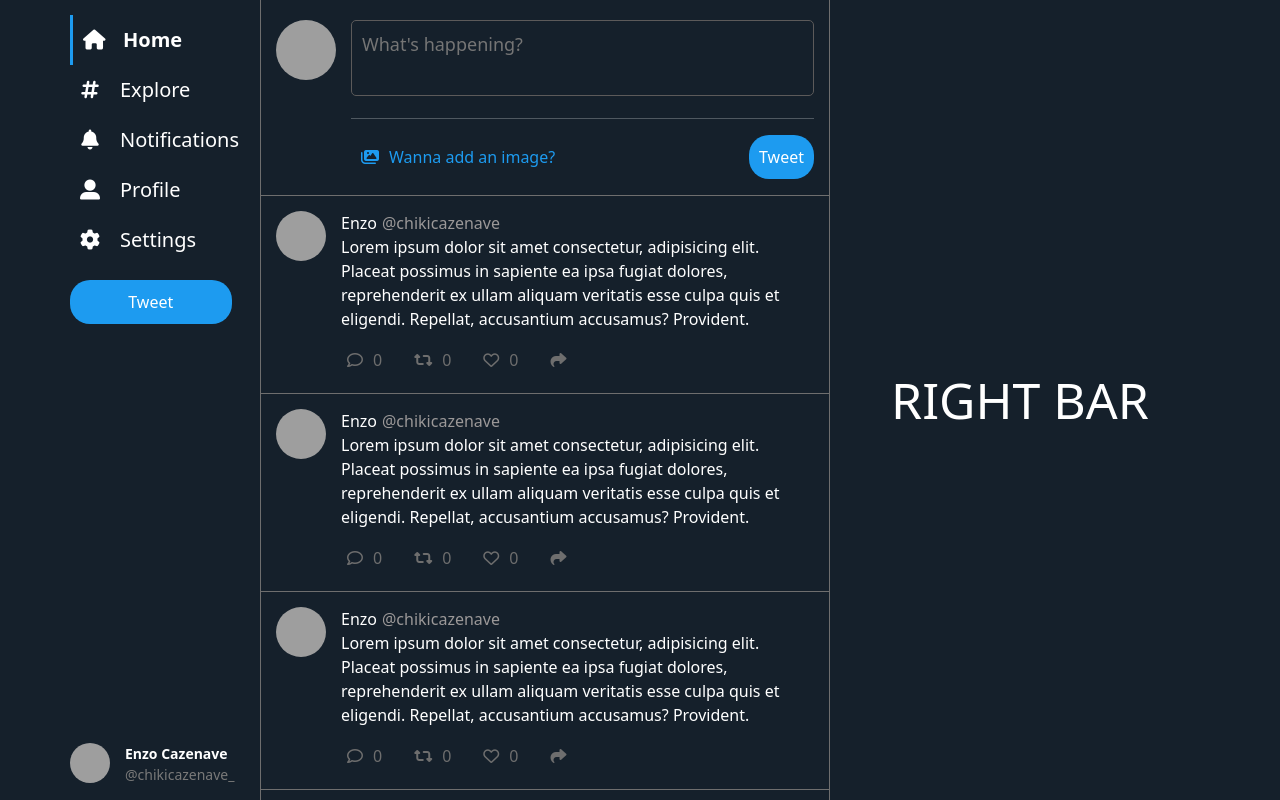
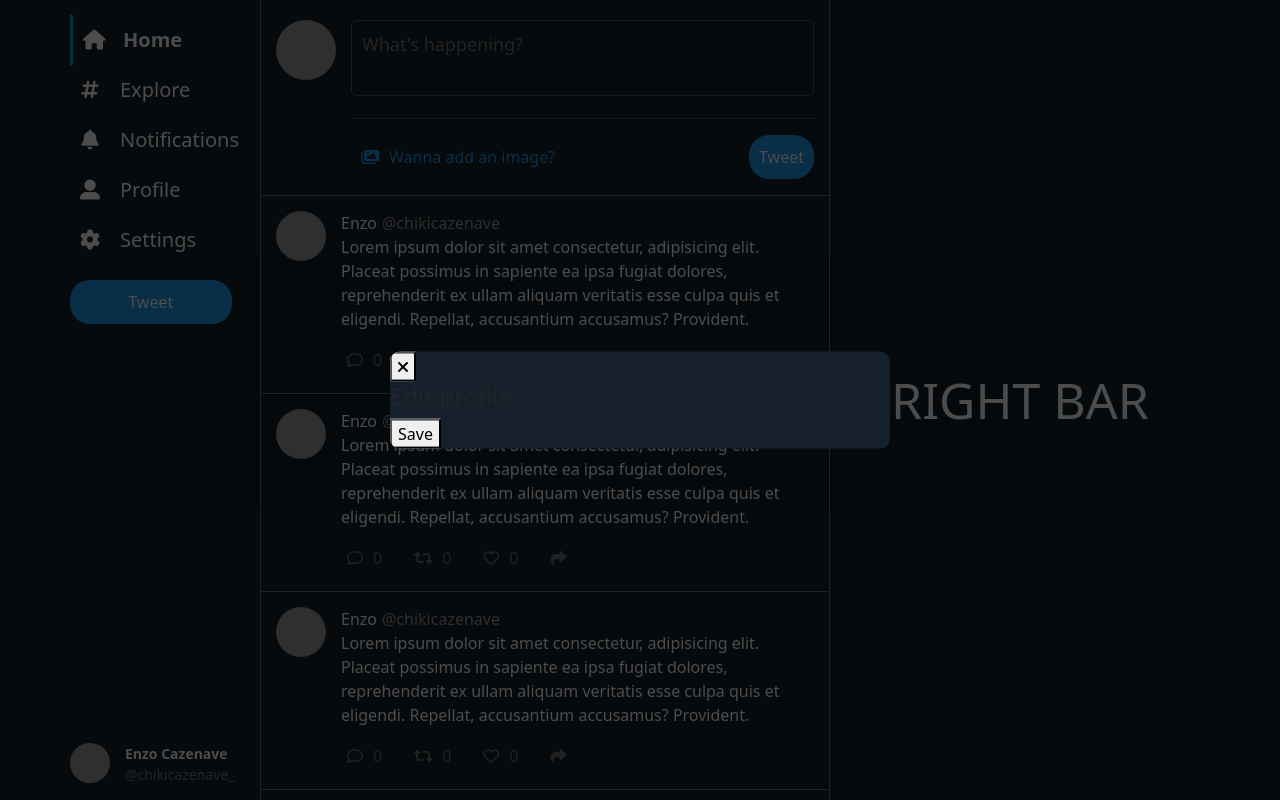
Before and after one commit to enzocazenave/twitter, a React (Vite) app: page /home in a window 1280 px wide. Built offline with nearby package versions, Linux system fonts and the light colour scheme; grey boxes are pictures that could not be loaded.

Commit message:
Add nav of edit profile modal

```diff
--- a/src/components/Modals/EditProfileModal.jsx
+++ b/src/components/Modals/EditProfileModal.jsx
@@ -14,14 +14,16 @@ Modal.setAppElement('#root');
 export const EditProfileModal = () => {
     return (
         <Modal
-            isOpen={ false }
+            isOpen={ true }
             style={ modalStyle }
             className="modal"
             overlayClassName="modal-background"
             closeTimeoutMS={ 200 }
         >
-            <div className="tweetmodal-nav">
-                <button className="tweetmodal-nav_button" type="button"><i className="fa fa-close"></i></button>
+            <div className="editmodal-nav">
+                <button className="editmodal-nav_close" type="button"><i className="fa fa-close"></i></button>
+                <h4 className="editmodal-nav_title">Edit profile</h4>
+                <button className="editmodal-nav_edit" type="button">Save</button>
             </div>
         </Modal>
     )
```
Also changed, not shown: src/components/CenterBar.jsx (line endings or trailing spaces).
